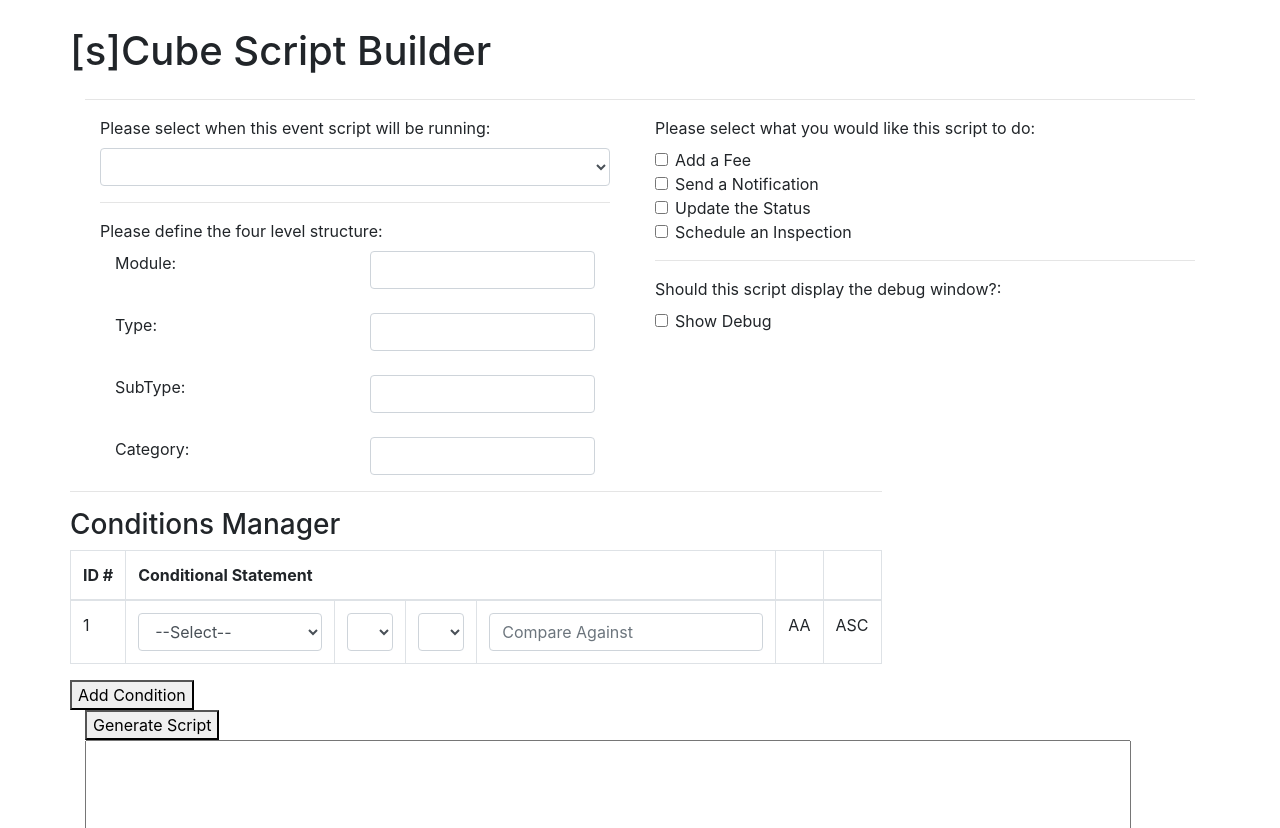
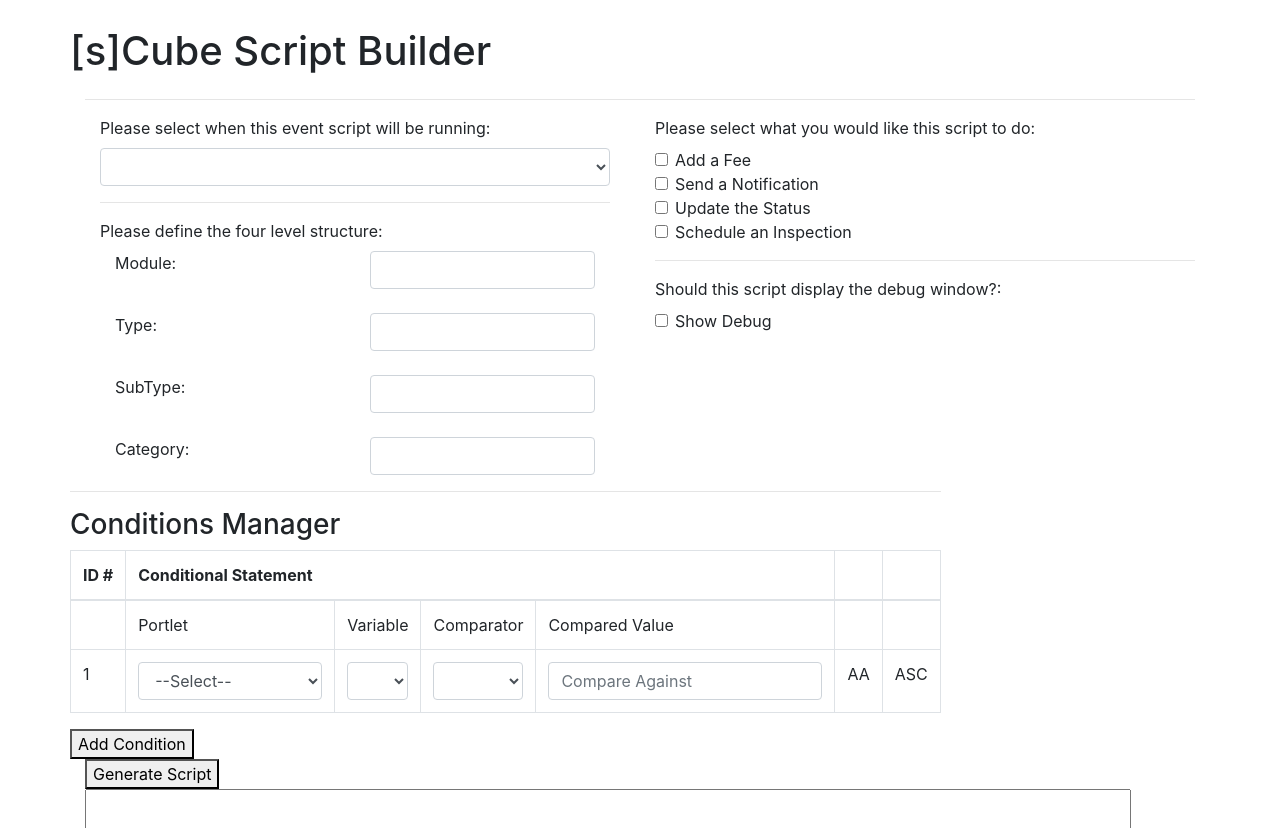
Before and after one commit to ItsAMeNick/sCube-Script-Builder, a React (Create React App) app: page / in a window 1280 px wide. Shown: the top 828 px of the page. Built offline with nearby package versions, Linux system fonts and the light colour scheme.

Commit message:
[NZ] Text modifications

```diff
--- a/src/components/CONDIT_Container.js
+++ b/src/components/CONDIT_Container.js
@@ -29,13 +29,22 @@ class CONDIT extends Component {
             <Table bordered>
                 <thead>
                     <tr>
-                    <th>ID #</th>
+                    <th rowSpan="2">ID #</th>
                     <th colSpan="4">Conditional Statement</th>
                     <th></th>
                     <th></th>
                     </tr>
                 </thead>
                 <tbody>
+                    <tr>
+                        <td></td>
+                        <td>Portlet</td>
+                        <td>Variable</td>
+                        <td>Comparator</td>
+                        <td>Compared Value</td>
+                        <td></td>
+                        <td></td>
+                    </tr>
                     {this.generateConditTable()}
                 </tbody>
             </Table>
--- a/src/components/FEE_Container.js
+++ b/src/components/FEE_Container.js
@@ -30,7 +30,7 @@ class FEE_FeeContainer extends Component {
         {this.props.functionality ?
         <div>
             <hr/>
-            <h1>Fee Portlet</h1>
+            <h3>Fee Manager</h3>
             <Table striped bordered hover>
                 <thead>
                     <tr>
```
